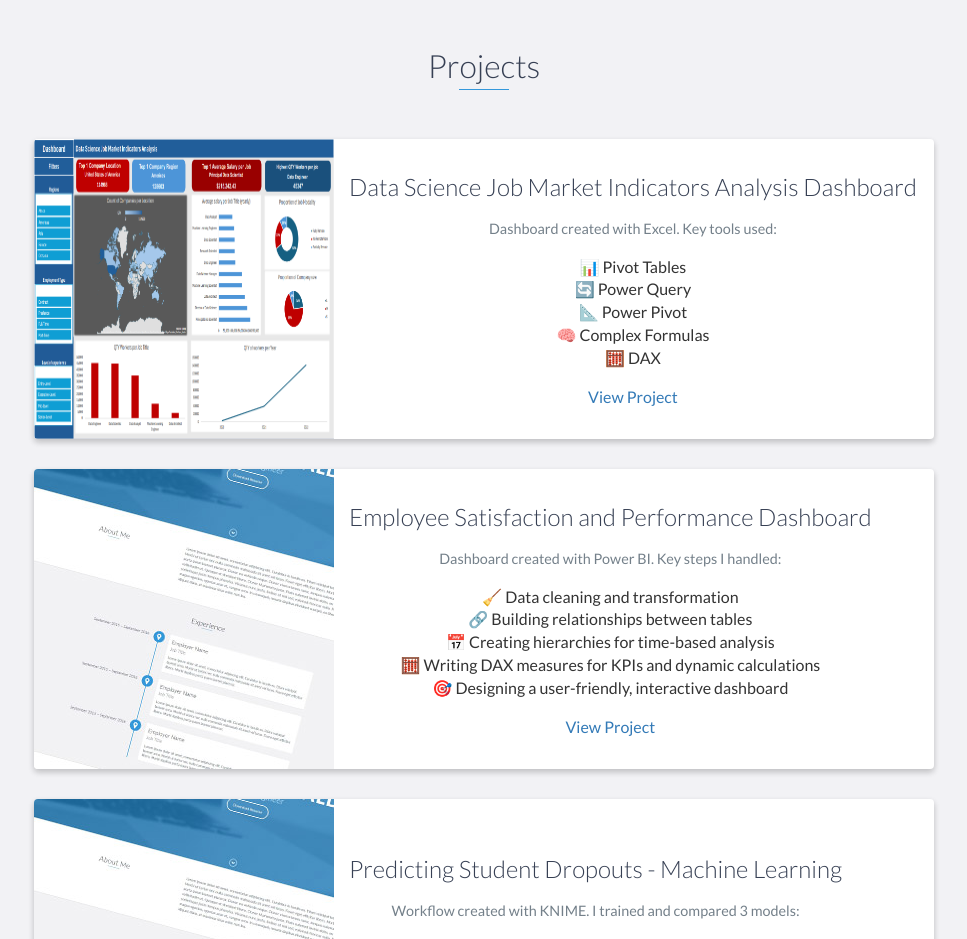
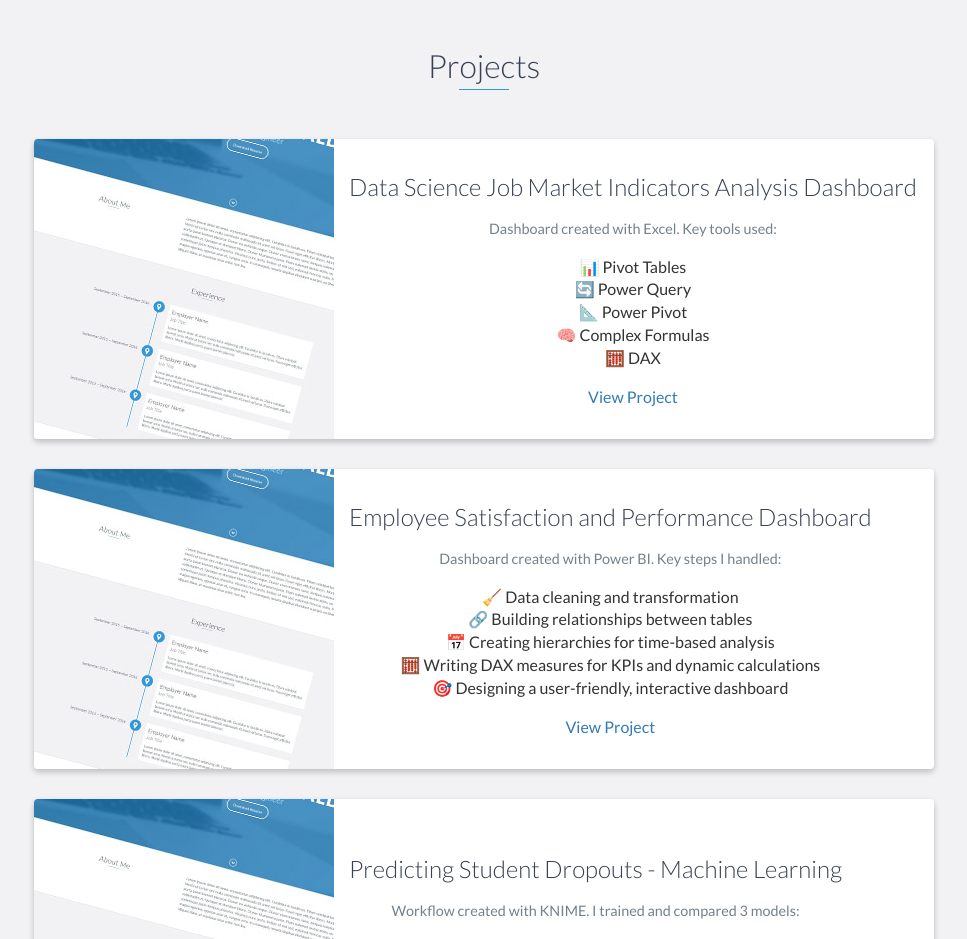
Before and after one commit to Eliyafuso/elianayafusoportfolio.github.io, a website: page index.html in a window 1280 px wide. Shown: the part 2960-3899 px from the top of the page, without its empty margins (156-1123 px from the left). Drawn offline with nearby package versions, Linux system fonts and the light colour scheme.

Commit message:
Update index.html

```diff
--- a/index.html
+++ b/index.html
@@ -168,7 +168,7 @@
             <div class="row">
                 <div class="project shadow-large">
                     <div class="project-image">
-                        <img src="https://raw.githubusercontent.com/Eliyafuso/elianayafusoportfolio.github.io/main/images/Screenshot%202025-04-03%20153737.png" width="300" height="300" />
+                        <img src="images/project.jpg" />
                     </div>
                     <!-- End .project-image -->
                     <div class="project-info">
```
